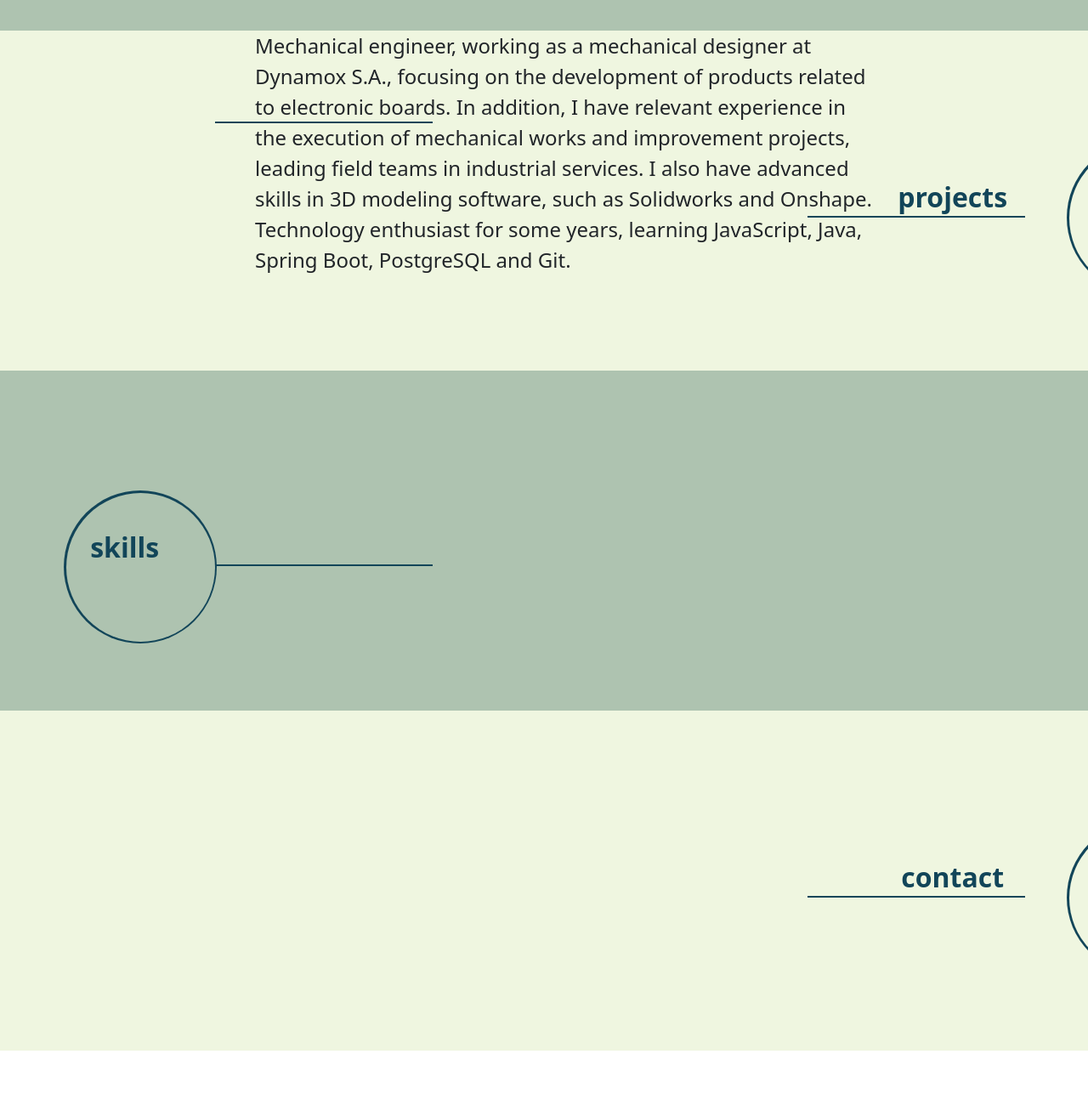
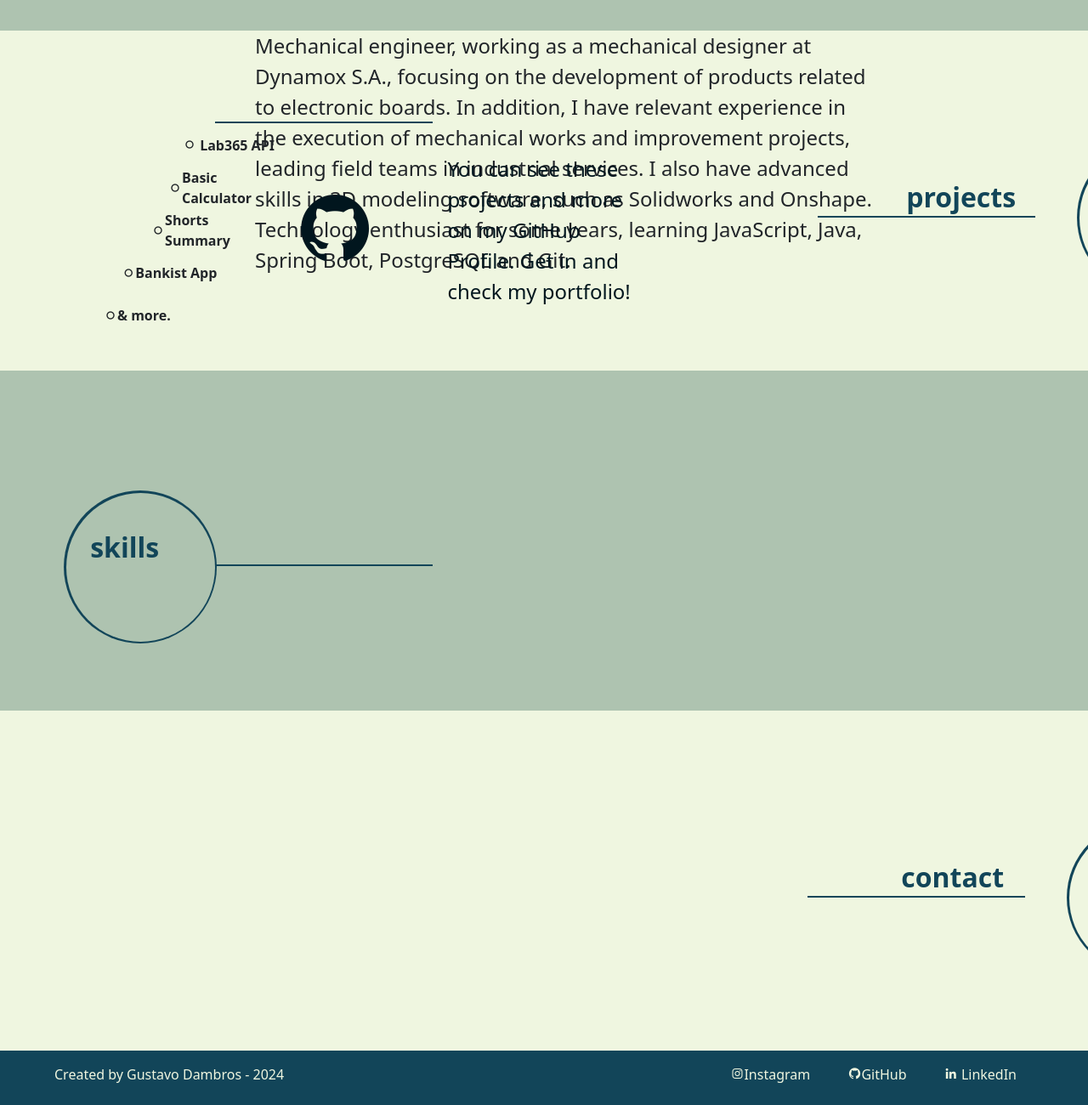
Before and after one commit to gustavobdambros/M2S02-FS-Education, a plain HTML site: page index.html in a window 1280 px wide. Shown: the part 1146-2446 px from the top of the page at 85% size. Before the commit the page ends 2382 px from the top, so only its background shows below. Drawn offline with nearby package versions, Linux system fonts and the light colour scheme.

Commit message:
projects insert

```diff
--- a/index.html
+++ b/index.html
@@ -17,7 +17,10 @@
     />
   </head>
   <body>
-    <div class="container-main">
+    <a href="#home">
+      <i class="bx bx-up-arrow-alt" id="link-home"></i>
+    </a>
+    <div id="home">
       <div class="row no-gutters p-0 g-0">
         <div class="main-view col-12">
           <header>
@@ -114,9 +117,10 @@
           </section>
 
           <section id="projects">
-            <div class="row">
+            <div class="container-fluid">
+              <div class="row no-gutters">
                 <div
-                class="projects-box-1 col-2 d-flex align-items-center justify-content-center"
+                  class="projects-box-1 col-md-2 d-flex align-items-center justify-content-center"
                 >
                   <h3 class="projects-title text-center fw-bolder fs-2">
                     <strong>projects</strong>
@@ -126,6 +130,49 @@
               <div class="circle-3"></div>
               <div class="circle-4"></div>
               <div class="projects-line"></div>
+              <div
+                class="projects-box-2 col-md-7 d-flex align-items-center justify-content-center"
+              >
+                <div
+                  class="proj-1 col-md-2 d-flex align-items-center justify-content-center fs-6 lh-base"
+                >
+                  <strong><i class="bx bx-radio-circle"></i> Lab365 API</strong>
+                </div>
+                <div
+                  class="proj-2 col-md-2 d-flex align-items-center justify-content-center fs-6 lh-base"
+                >
+                  <i class="bx bx-radio-circle"></i>
+                  <strong>Basic Calculator</strong>
+                </div>
+                <div
+                  class="proj-3 col-md-2 d-flex align-items-center justify-content-center fs-6 lh-base"
+                >
+                  <i class="bx bx-radio-circle"></i>
+                  <strong>Shorts Summary</strong>
+                </div>
+                <div
+                  class="proj-4 col-md-2 d-flex align-items-center justify-content-center fs-6 lh-base"
+                >
+                  <i class="bx bx-radio-circle"></i>
+                  <strong>Bankist App</strong>
+                </div>
+                <div
+                  class="proj-5 col-md-2 d-flex align-items-center justify-content-center fs-6 lh-base"
+                >
+                  <i class="bx bx-radio-circle"></i>
+                  <strong>& more.</strong>
+                </div>
+                <a
+                  class="more-content col-md-6 d-flex align-items-center justify-content-center fs-4 lh-base"
+                  href="https://github.com/gustavobdambros"
+                  target="_blank"
+                >
+                  <i class="github-button bx bxl-github"></i> You can see these
+                  projects and more on my GitHub Profile. Get in and check my
+                  portfolio!</a
+                >
+              </div>
+            </div>
           </section>
 
           <section id="skills">
@@ -159,7 +206,25 @@
             <div class="contact-line"></div>
           </section>
 
-          <footer></footer>
+          <footer class="footer">
+            Created by Gustavo Dambros - 2024
+            <nav>
+              <a
+                href="https://www.instagram.com/gustavobdambros/"
+                target="_blank"
+              >
+                <i class="bx bxl-instagram"></i>Instagram</a
+              >
+              <a href="https://github.com/gustavobdambros" target="_blank">
+                <i class="bx bxl-github"></i>GitHub</a
+              >
+              <a
+                href="https://www.linkedin.com/in/gustavo-bonamigo-dambros-0749a1222/"
+                target="_blank"
+                ><i class="bx bxl-linkedin"></i> LinkedIn</a
+              >
+            </nav>
+          </footer>
 
           <script
             src="https://cdn.jsdelivr.net/npm/bootstrap@5.3.3/dist/js/bootstrap.bundle.min.js"
--- a/style.css
+++ b/style.css
@@ -2,6 +2,17 @@
   margin: 0;
   padding: 0;
   box-sizing: border-box;
+}
+
+#link-home {
+  font-size: 2rem;
+  color: #01161e;
+  position: fixed;
+  z-index: 100;
+  right: 10px;
+  bottom: 12px;
+  border: 2px solid #01161e;
+  border-radius: 50%;
 }
 
 .navbar {
@@ -167,13 +178,17 @@
   height: 50vh;
 }
 
+.projects-box-2 {
+  height: 50vh;
+  margin-top: -184.5px;
+}
+
 .projects-box-1 {
   height: 50vh;
   margin-left: 80vw;
 }
 
 .projects-title {
-  position: relative;
   color: #124559;
   padding-left: 10px;
   padding-right: 10px;
@@ -204,6 +219,51 @@
   margin-top: -90px;
   width: 20vw;
   background-color: #124559;
+}
+
+.github-button {
+  scale: 4;
+  margin-right: 120px;
+}
+
+.proj-1 {
+  width: 600px;
+  height: 20vh;
+  margin-top: -200px;
+  margin-left: 200px;
+}
+
+.proj-2 {
+  width: 600px;
+  height: 20vh;
+  margin-top: -100px;
+  margin-left: -132px;
+}
+
+.proj-3 {
+  width: 600px;
+  height: 20vh;
+  margin-left: -142px;
+}
+
+.proj-4 {
+  width: 600px;
+  height: 20vh;
+  margin-top: 100px;
+  margin-left: -162px;
+}
+
+.proj-5 {
+  width: 600px;
+  height: 20vh;
+  margin-top: 200px;
+  margin-left: -160px;
+}
+
+.more-content {
+  margin-left: 160px;
+  text-decoration: none;
+  color: #01161e;
 }
 
 #skills {
@@ -292,3 +352,19 @@
   width: 20vw;
   background-color: #124559;
 }
+
+.footer {
+  width: 100vw;
+  height: 8vh;
+  background-color: #124559;
+  color: #eff6e0;
+  padding: 1em 4em;
+  display: flex;
+  justify-content: space-between;
+}
+
+.footer a {
+  color: #eff6e0;
+  padding: 20px;
+  text-decoration: none;
+}
```
Lines whose indentation alone changed are shown as unchanged.
